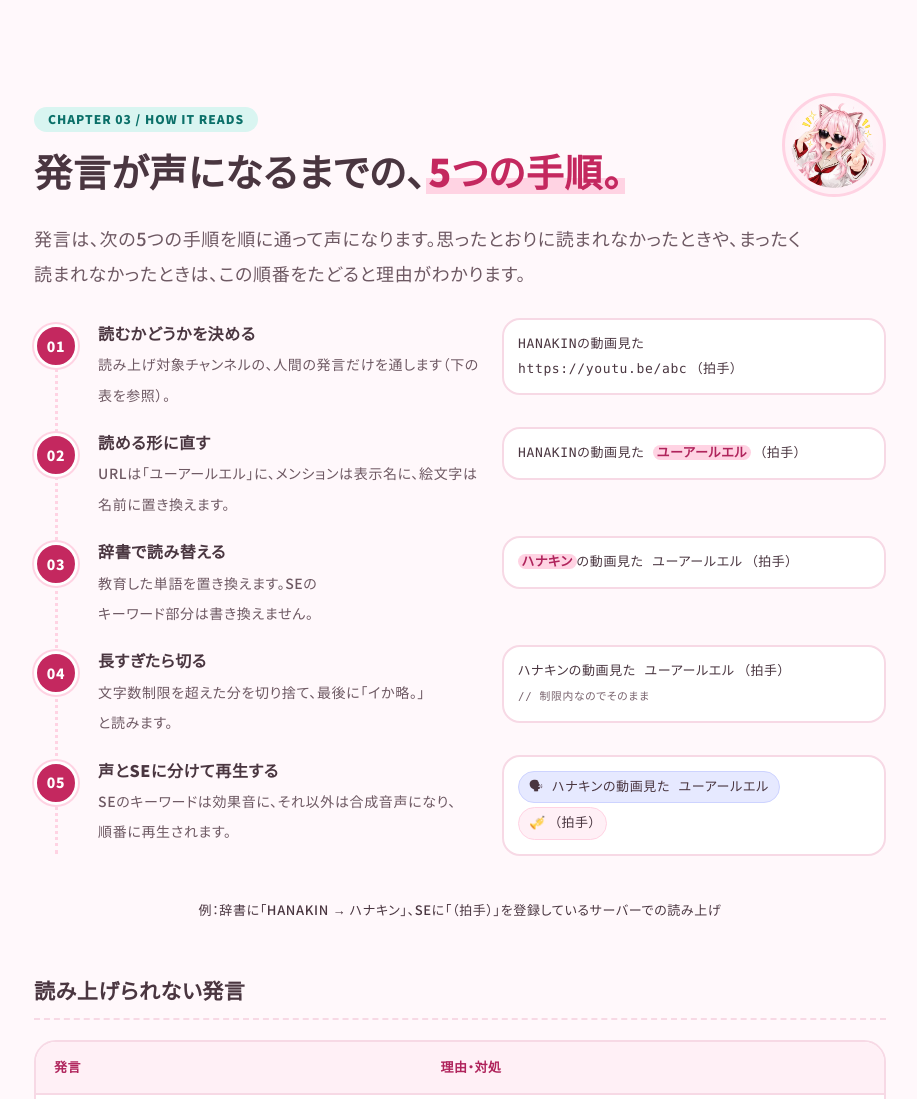
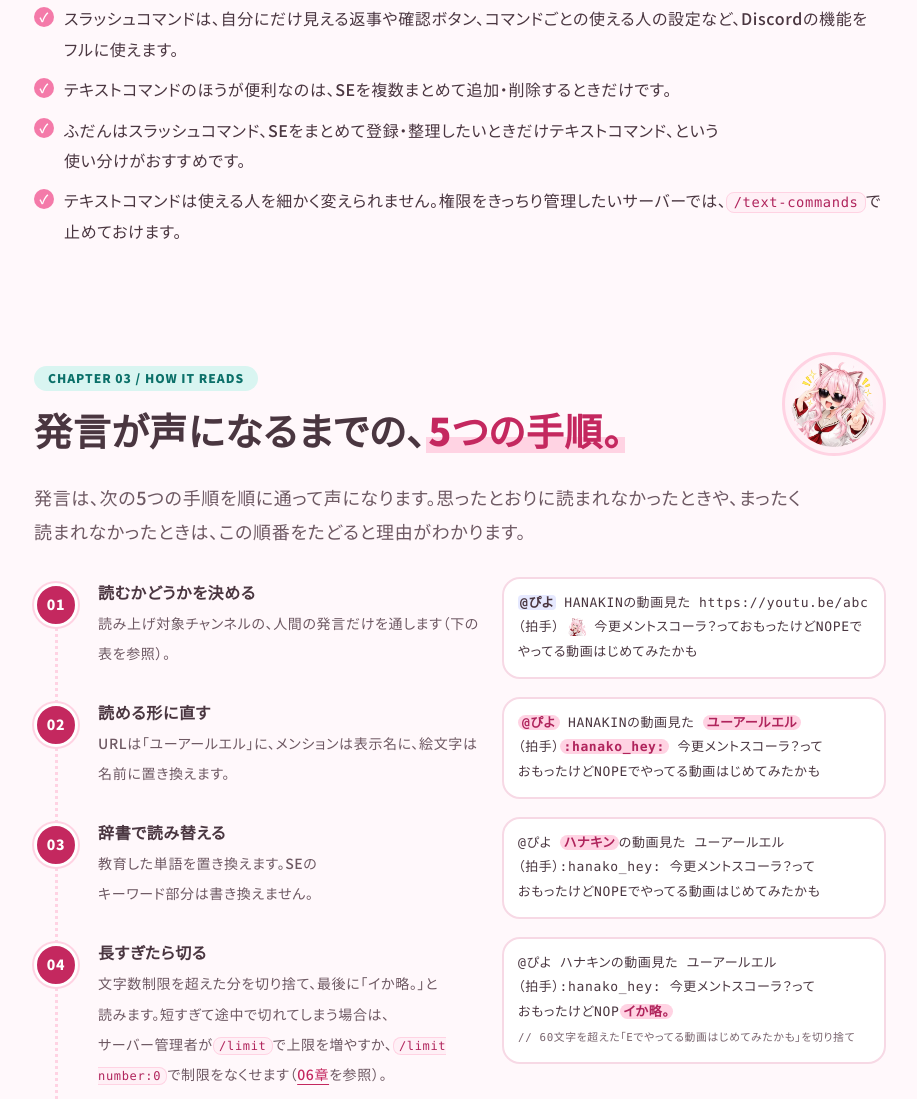
Before and after one commit to Ebycow/hanako-bot, an Astro site: page /hanako-bot/docs in a window 1280 px wide. Shown: the part 2961-4060 px from the top of the page, without its empty margins (324-1241 px from the left). Built offline with nearby package versions, Linux system fonts and the light colour scheme; Astro itself is replaced by a stand-in of ours; a web font is replaced by a local one.

Commit message:
コマンド説明の細部を正確に

```diff
--- a/src/components/docs/Admin.astro
+++ b/src/components/docs/Admin.astro
@@ -15,7 +15,7 @@ const tiers = (['everyone', 'moderator', 'admin'] as Permission[]).map((key) =>
 <Chapter id={id} n={n} kicker="PERMISSIONS" mascot="hanako-admin.webp">
     <Fragment slot="title">コマンドを使える人と、<span class="hl">権限の設定。</span></Fragment>
 
-    <p class="lead">ほとんどのコマンドは誰でも使えます。影響の大きいコマンドだけは、Discordの権限を持つ人しか使えません。</p>
+    <p class="lead">ほとんどのコマンドは誰でも使えます。影響の大きいコマンドだけは、サーバーで「サーバー管理」か「メンバーをタイムアウト」の権限を持つ人しか使えません。</p>
 
     <div class="tiers">
         {
--- a/src/components/docs/Input.astro
+++ b/src/components/docs/Input.astro
@@ -82,4 +82,10 @@ const { id, n } = Astro.props;
             </tbody>
         </table>
     </div>
+    <ul>
+        <li>スラッシュコマンドは、自分にだけ見える返事や確認ボタン、コマンドごとの使える人の設定など、Discordの機能をフルに使えます。</li>
+        <li>テキストコマンドのほうが便利なのは、SEを複数まとめて追加・削除するときだけです。</li>
+        <li>ふだんはスラッシュコマンド、SEをまとめて登録・整理したいときだけテキストコマンド、という使い分けがおすすめです。</li>
+        <li>テキストコマンドは使える人を細かく変えられません。権限をきっちり管理したいサーバーでは、<code>/text-commands</code>で止めておけます。</li>
+    </ul>
 </Chapter>
--- a/src/components/docs/Reading.astro
+++ b/src/components/docs/Reading.astro
@@ -18,28 +18,28 @@ const { id, n } = Astro.props;
                 <b>読むかどうかを決める</b>
                 <span>読み上げ対象チャンネルの、人間の発言だけを通します（下の表を参照）。</span>
             </div>
-            <div class="sample">HANAKINの動画見た https://youtu.be/abc （拍手）</div>
+            <div class="sample"><span class="mention">@ぴよ</span> HANAKINの動画見た https://youtu.be/abc （拍手）<Img class="emoji" src="hanako-hey.webp" alt=":hanako_hey:" width={22} /> 今更メントスコーラ？っておもったけどNOPEでやってる動画はじめてみたかも</div>
         </li>
         <li>
             <div class="what">
                 <b>読める形に直す</b>
                 <span>URLは「ユーアールエル」に、メンションは表示名に、絵文字は名前に置き換えます。</span>
             </div>
-            <div class="sample">HANAKINの動画見た <mark>ユーアールエル</mark> （拍手）</div>
+            <div class="sample"><mark>@ぴよ</mark> HANAKINの動画見た <mark>ユーアールエル</mark> （拍手）<mark>:hanako_hey:</mark> 今更メントスコーラ？っておもったけどNOPEでやってる動画はじめてみたかも</div>
         </li>
         <li>
             <div class="what">
                 <b>辞書で読み替える</b>
                 <span>教育した単語を置き換えます。SEのキーワード部分は書き換えません。</span>
             </div>
-            <div class="sample"><mark>ハナキン</mark>の動画見た ユーアールエル （拍手）</div>
+            <div class="sample">@ぴよ <mark>ハナキン</mark>の動画見た ユーアールエル （拍手）:hanako_hey: 今更メントスコーラ？っておもったけどNOPEでやってる動画はじめてみたかも</div>
         </li>
         <li>
             <div class="what">
                 <b>長すぎたら切る</b>
-                <span>文字数制限を超えた分を切り捨て、最後に「イか略。」と読みます。</span>
+                <span>文字数制限を超えた分を切り捨て、最後に「イか略。」と読みます。短すぎて途中で切れてしまう場合は、サーバー管理者が<code>/limit</code>で上限を増やすか、<code>/limit number:0</code>で制限をなくせます（<a href="#voice">06章</a>を参照）。</span>
             </div>
-            <div class="sample">ハナキンの動画見た ユーアールエル （拍手）<br /><small>// 制限内なのでそのまま</small></div>
+            <div class="sample">@ぴよ ハナキンの動画見た ユーアールエル （拍手）:hanako_hey: 今更メントスコーラ？っておもったけどNOP<mark>イか略。</mark><br /><small>// 60文字を超えた「Eでやってる動画はじめてみたかも」を切り捨て</small></div>
         </li>
         <li>
             <div class="what">
@@ -47,12 +47,13 @@ const { id, n } = Astro.props;
                 <span>SEのキーワードは効果音に、それ以外は合成音声になり、順番に再生されます。</span>
             </div>
             <div class="sample">
-                <span class="chip voice">🗣 ハナキンの動画見た ユーアールエル</span>
+                <span class="chip voice">🗣 @ぴよ ハナキンの動画見た ユーアールエル</span>
                 <span class="chip se">🎺 （拍手）</span>
+                <span class="chip voice">🗣 :hanako_hey: 今更メントスコーラ？っておもったけどNOPイか略。</span>
             </div>
         </li>
     </ol>
-    <p class="figcap">例：辞書に「HANAKIN → ハナキン」、SEに「（拍手）」を登録しているサーバーでの読み上げ</p>
+    <p class="figcap">例：辞書に「HANAKIN → ハナキン」、SEに「（拍手）」を登録し、文字数制限を60文字にしているサーバーでの読み上げ</p>
 
     <h3>読み上げられない発言</h3>
     <div class="table-wrap">
@@ -201,6 +202,23 @@ const { id, n } = Astro.props;
         border: 2px solid var(--border);
         color: var(--text);
         align-self: start;
+        overflow-wrap: anywhere;
+    }
+
+    .pipeline .sample .mention {
+        padding: 0 2px;
+        border-radius: var(--radius-xs);
+        background: var(--lavender-soft);
+        color: var(--text);
+        font-weight: 700;
+    }
+
+    .pipeline .sample .emoji {
+        display: inline-block;
+        width: 1.375em;
+        height: 1.375em;
+        vertical-align: -0.35em;
+        object-fit: contain;
     }
 
     .pipeline .sample small {
```
Also changed, not shown: src/assets/hanako-hey.webp (added).
